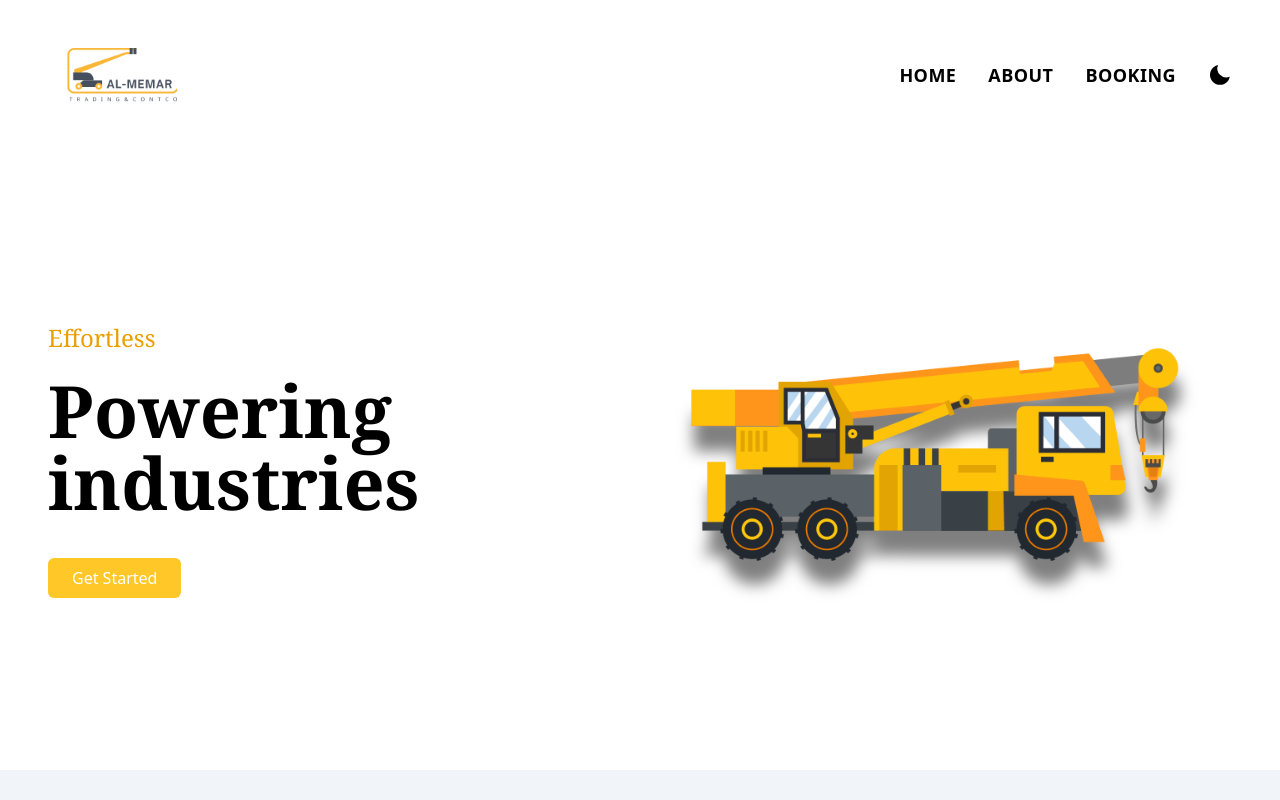
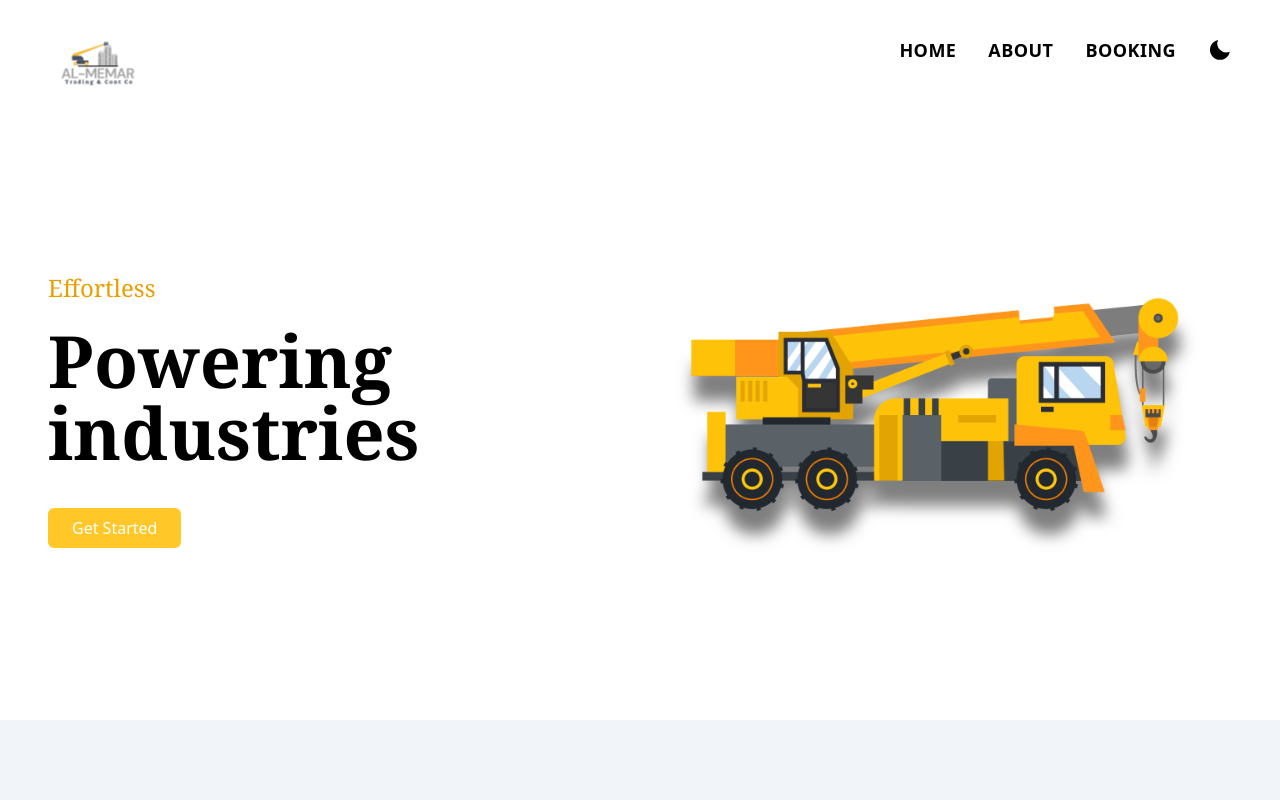
Before and after one commit to kaashe/alMemarGroup, a React (Vite) app: page / in a window 1280 px wide. Shown: the top 800 px of the page. Built offline with nearby package versions, Linux system fonts and the light colour scheme.

Commit message:
added logo

```diff
--- a/src/components/Navbar/Navbar.jsx
+++ b/src/components/Navbar/Navbar.jsx
@@ -4,6 +4,7 @@ import { HiMenuAlt3, HiMenuAlt1 } from "react-icons/hi";
 import ResponsiveMenu from "./ResponsiveMenu";
 import logo1 from "../../assets/1.png";
 import logo2 from "../../assets/2.png";
+import lightLogo from "../../assets/3.png";
 
 export const Navlinks = [
   {
@@ -39,9 +40,9 @@ const Navbar = ({ theme, setTheme }) => {
             <span className="text-2xl font-extrabold font-serif tracking-wide text-[#EA9F00]"
             >
              <img
-              src={theme === "dark" ? logo2 : logo1}
+              src={theme === "dark" ? lightLogo : lightLogo}
               alt=""
-              className="sm:scale-125 relative -z-10 max-w-[150px] "
+              className="sm:scale-125 relative -z-10 max-w-[100px] "
             />
             </span>
           </div>
```
Also changed, not shown: src/assets/3.png (added), src/assets/lightLogo.png (added).
